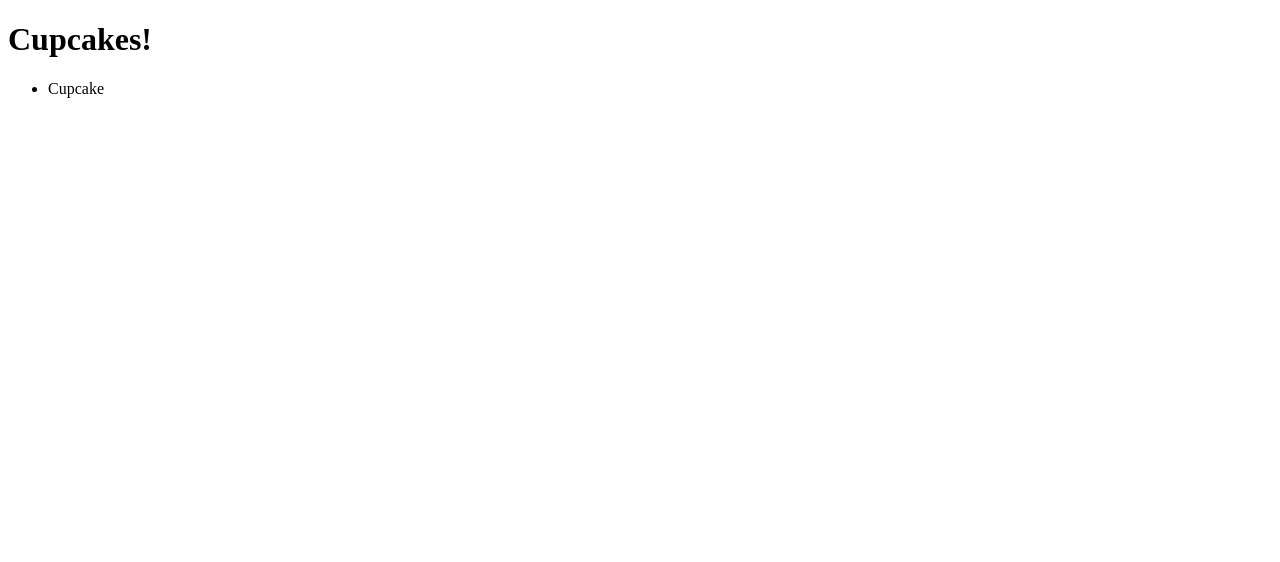
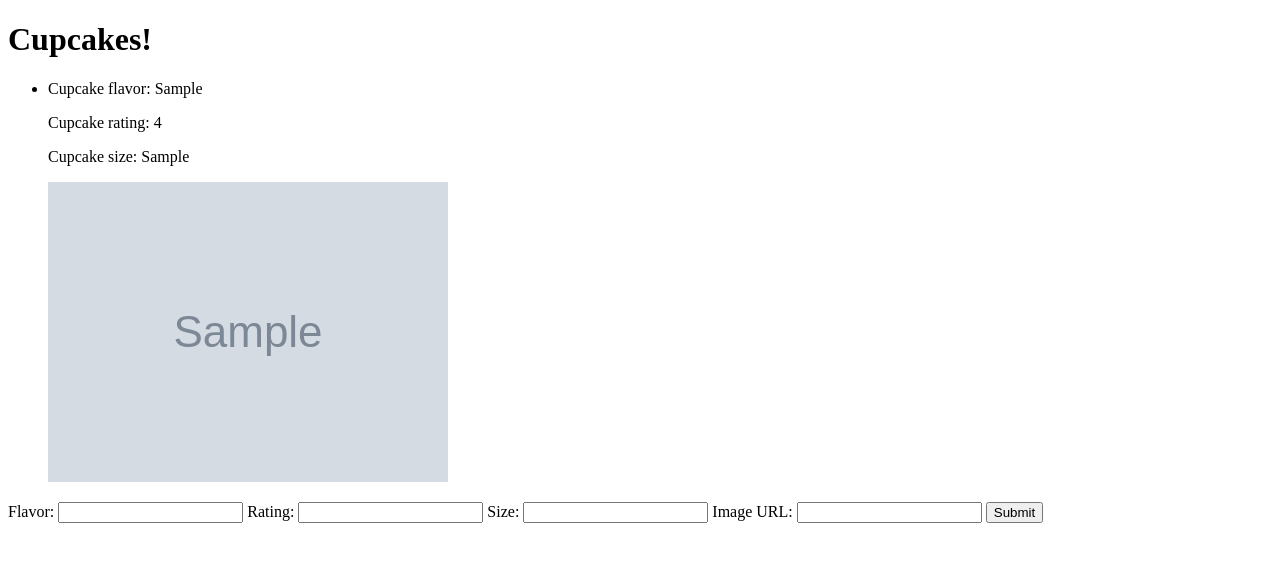
Before and after one commit to erichuie/flask-cupcakes, a Flask app: page / in a window 1280 px wide. Before the commit the part shown is almost empty. Shown: the top 562 px of the page. Run offline with Flask 3, Linux system fonts and the light colour scheme; tables that the repository leaves empty hold one stand-in row (values such as "Sample post"); grey boxes marked "Sample" are stand-in pictures.

Commit message:
added form and form submission

```diff
--- a/static/cupcakes.js
+++ b/static/cupcakes.js
@@ -2,6 +2,10 @@
 
 const $cupcakeDisplay = $("#cupcake_data_list");
 const $cupcakeForm = $("#cupcake_data_form");
+const $flavorInput = $("#flavor_input");
+const $sizeInput = $("#size_input");
+const $ratingInput = $("#rating_input");
+const $imageInput = $("#image_input");
 
 
 // 1) Fetch cupcake list (Fetch API)
@@ -23,7 +27,34 @@ async function getCupcakeData(){
 
   for (let cupcake of cupcakes)
   {
-    $cupcakeDisplay.append($("<li>Cupcake</li>"));
+    $cupcakeDisplay.append($(`<li>
+    <p>Cupcake flavor: ${cupcake.flavor}</p>
+    <p>Cupcake rating: ${cupcake.rating}</p>
+    <p>Cupcake size: ${cupcake.size}</p>
+    <img src="${cupcake.image_url}">
+    </li>`));
   }
+}
+
+async function formSubmission(evt){
+  evt.preventDefault();
+
+  inputs = {
+    "flavor": $flavorInput.val(),
+    "size": $sizeInput.val(),
+    "rating": $ratingInput.val(),
+    "image_url": $imageInput.val(),
+  };
+
+  const response = await fetch("/api/cupcakes/", {
+    method: "POST",
+    body: JSON.stringify(inputs),
+    headers: {
+      "Content-Type": "applcation/json"
+    }
+  });
+
 
 }
+
+$cupcakeForm.on("submit", formSubmission);
--- /dev/null
+++ b/static/style.css
@@ -0,0 +1,4 @@
+img {
+  max-width: 50%;
+  max-height: 50%;
+}
--- a/templates/index.html
+++ b/templates/index.html
@@ -3,6 +3,7 @@
 <head>
   <meta charset="UTF-8">
   <meta name="viewport" content="width=device-width, initial-scale=1.0">
+  <link rel="stylesheet" href="/static/style.css">
   <title>Cupcakes</title>
 </head>
 <body>
@@ -10,6 +11,19 @@
   <ul id="cupcake_data_list"></ul>
   <form id="cupcake_data_form">
 
+    <label>Flavor: </label>
+    <input type="text" id="flavor_input">
+
+    <label>Rating: </label>
+    <input type="number" id="rating_input">
+
+    <label>Size: </label>
+    <input type="text" id="size_input">
+
+    <label>Image URL: </label>
+    <input type="url" id="image_input">
+
+    <button type="submit">Submit</button>
   </form>
 
 
```
